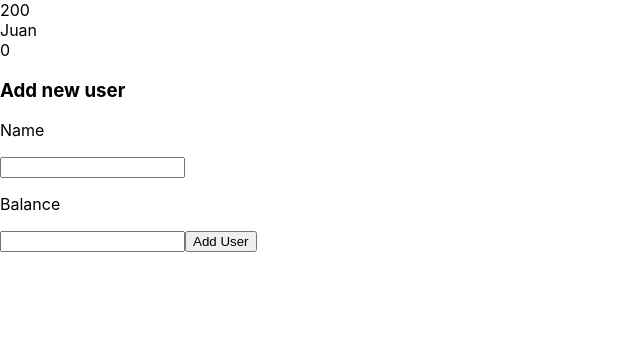
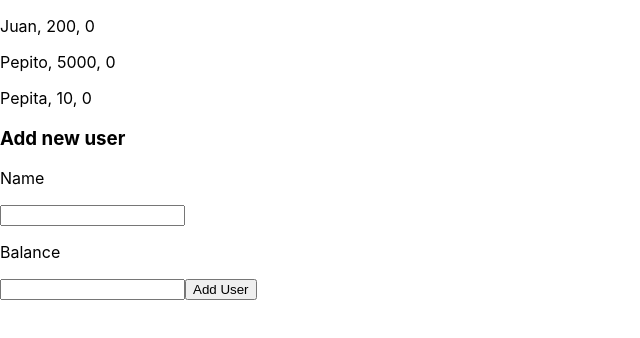
Before and after one commit to cesarz10/Calc-tarifa-multiple, a React (Create React App) app in the folder calculadora/: page / in a window 1280 px wide. Shown: the top 338 px of the page, without its empty margins (0-640 px from the left). Built offline with nearby package versions, Linux system fonts and the light colour scheme.

Commit message:
funcion add_new_user en el form

```diff
--- /dev/null
+++ b/calculadora/src/Utils/users.js
@@ -0,0 +1,11 @@
+import User from "../components/logic";
+// import Person from "../components/Person";
+
+
+const Juan = new User("Juan", 200, 0);
+const Pepito = new User("Pepito", 5000, 0);
+const Pepita = new User("Pepita", 10, 0);
+
+const users = [Juan, Pepito, Pepita]
+
+export default users;
--- a/calculadora/src/components/Person.jsx
+++ b/calculadora/src/components/Person.jsx
@@ -1,35 +1,41 @@
 import React from 'react'
+import users from '../Utils/users';
 import User from './logic';
 
 // haciendolo con funciones/objetos
 const Person = () => {
-    const Juan = new User("Juan", 200, 0);
 
     // funcion para añadir miembro del grupo
     const add_member = (name, balance, debt) => {
         const member = new User(name, balance, debt);
-        return member;
+        users.push(member)
     }
 
     let newUser = { name: "", balance: null };
 
     const handleNewUser = (event) => {
         const name = event.target.name;
-        const value = event.target.value
-        newUser = { ...newUser, [name]: value }
+        const value = event.target.value;
+        newUser = { ...newUser, [name]: value } // ... -> spread operator
     }
 
     const handleSubmit = (event) => {
         event.preventDefault(event)
-        const addedMember = add_member(newUser.name, newUser.balance, 0)
-        console.log(addedMember);
+        add_member(newUser.name, newUser.balance, 0)
+        console.log(users);
     }
+
+    console.log(users);
 
     return (
         <>
-            <div>{Juan.balance}</div>
-            <div>{Juan.name}</div>
-            <div>{Juan.debt}</div>
+            {users.map((user, index) => {
+                return (
+                    <div key={index}>
+                        <p>{`${user.name}, ${user.balance}, ${user.debt}`}</p>
+                    </div>
+                )
+            })}
 
             <h3>Add new user</h3>
             <form onSubmit={handleSubmit}>
```
